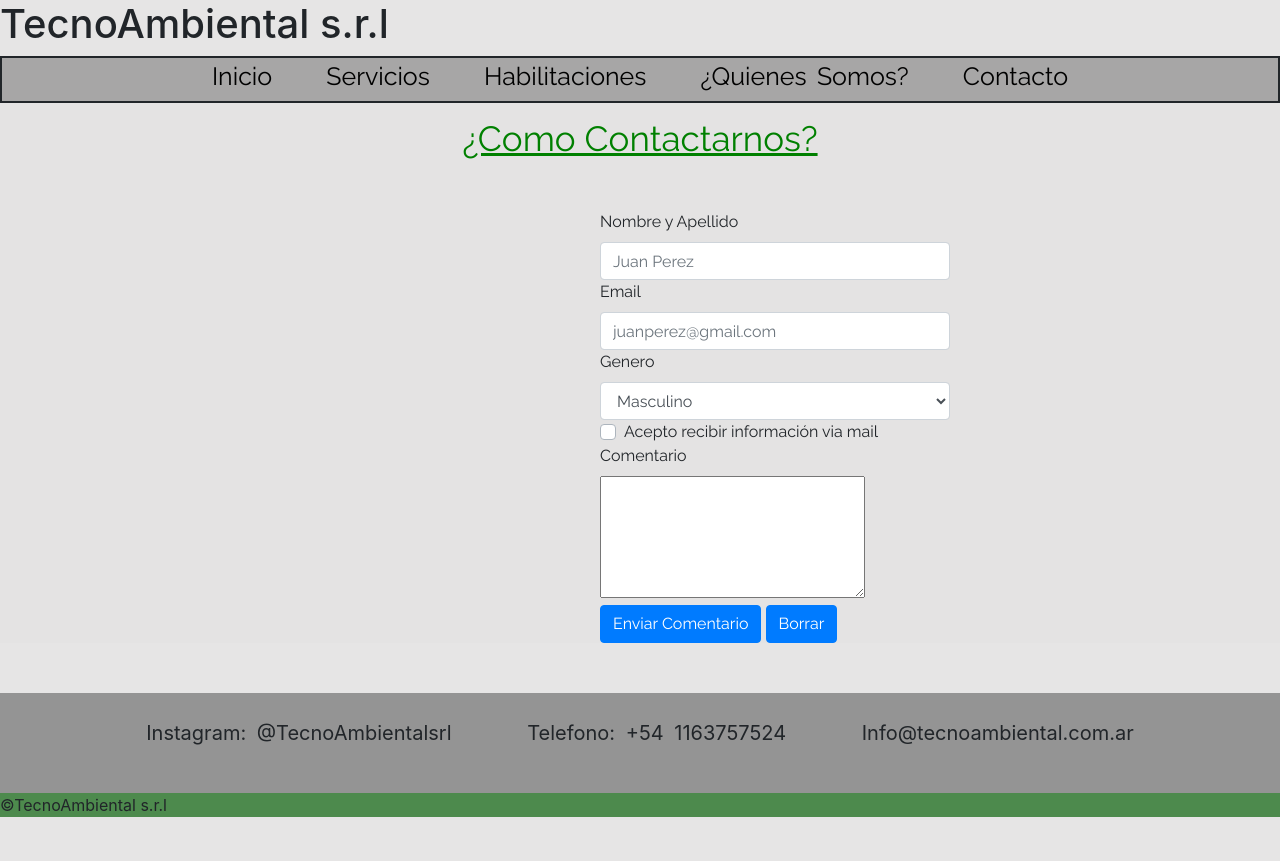
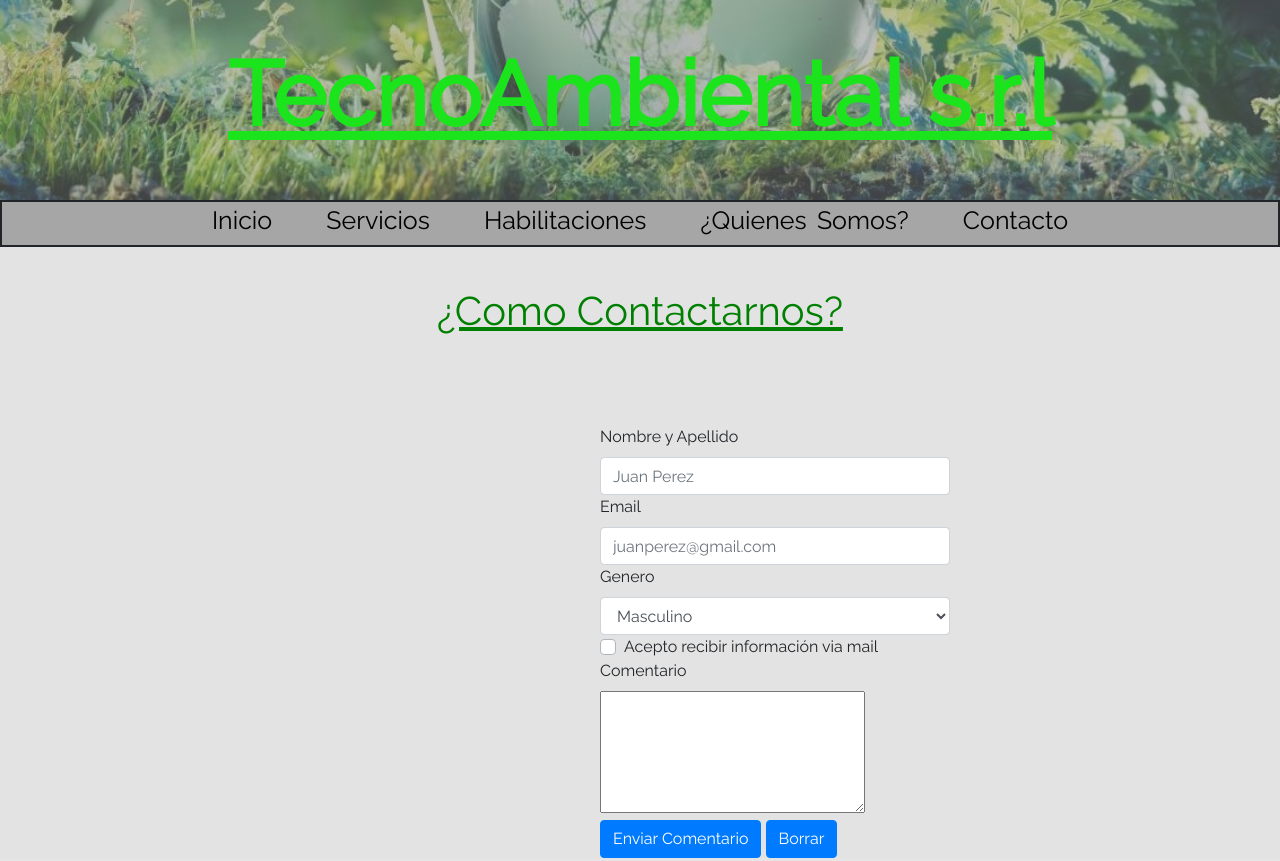
Before and after one commit to SantiagoMengoli/proyectoderhouse-santiagomengoli, a website: page pages/contacto.html in a window 1280 px wide. Shown: the top 861 px of the page. Before the commit the page ends 833 px from the top, so only its background shows below. Drawn offline with nearby package versions, Linux system fonts and the light colour scheme; files whose address does not match are found by name.

Commit message:
se agregaron fotos y se modifico el header

```diff
--- a/css/iniciostyle.css
+++ b/css/iniciostyle.css
@@ -13,8 +13,8 @@ main h2{
     text-decoration: underline;
     color: rgb(0, 128, 0);
     text-align: center;
-    font-size: 35px;
-    padding-top: 15px;
+    font-size: 40px;
+    padding: 40px 0px 40px 0px;
     animation-duration: 5s;
     animation-name: aparecerTitulo ;
 }
--- a/pages/contacto.html
+++ b/pages/contacto.html
@@ -16,9 +16,9 @@
     </head>
     <body>
         <header>
-            <h1 class="tituloPrincipal">TecnoAmbiental s.r.l</h1>
-            <div id="fotoPrincipal--header"></div>
-
+            <div class="header--principalIndex">
+                <h1 class="tituloPrincipal">TecnoAmbiental s.r.l</h1>
+            </div>
         </header>
         <main>
             <nav class="menuPrincipal--header">
```
Also changed, not shown: index.html (+2 -2 lines), pages/habilitaciones.html (+3 -2 lines), pages/quienessomos.html (+3 -3 lines), pages/servicios.html (+3 -2 lines), img/buenosaires.jpg (added), img/fotobarco.jpg (added).
